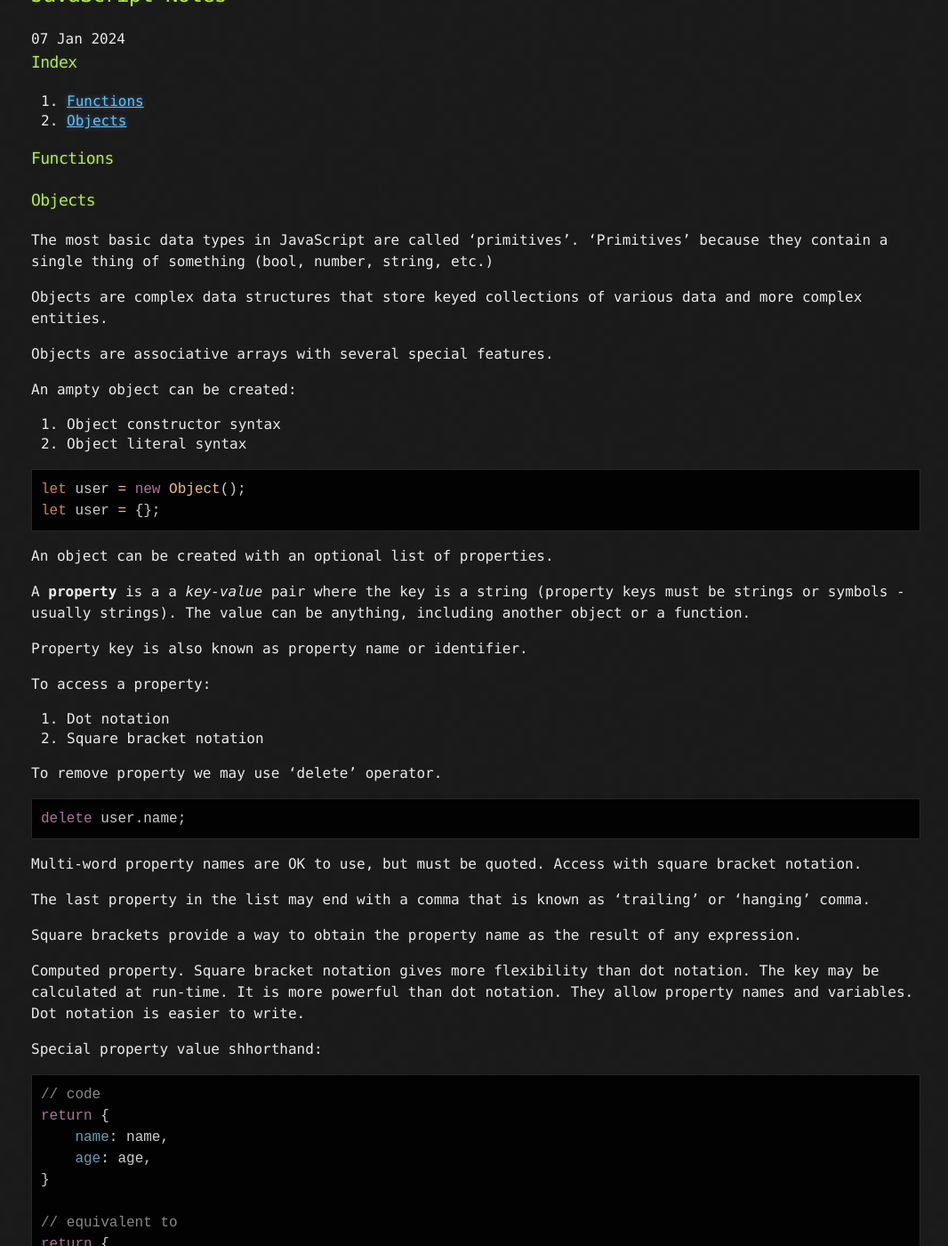
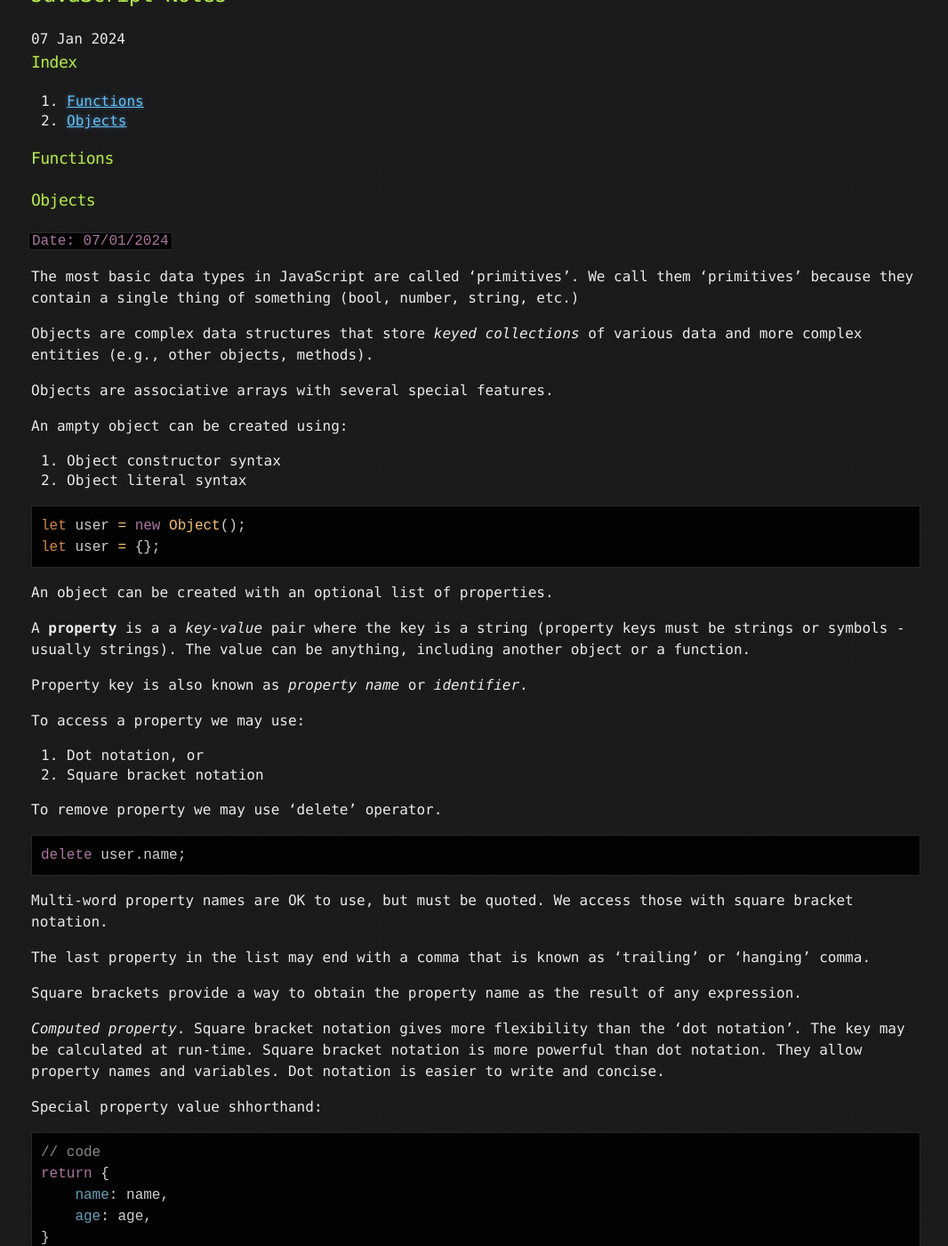
Before and after one commit to miomirparipovic/bytenoir, a Jekyll site: the page built from _posts/javascript/2024-01-07-js-notes.md, in a window 1280 px wide and 1400 px high, scrolled down 195 px. Shown: the whole window at 89% size, without its empty margins (105-1171 px from the left). Built offline with Jekyll 4.4.1, drawn with Linux system fonts in a browser that asks for light colours; some of the changed text lies outside the part shown.

Commit message:
modify post js notes

````diff
--- a/_posts/javascript/2024-01-07-js-notes.md
+++ b/_posts/javascript/2024-01-07-js-notes.md
@@ -13,14 +13,15 @@ published: true
 
 
 ### Objects
+`Date: 07/01/2024`
 
-The most basic data types in JavaScript are called 'primitives'. 'Primitives' because they contain a single thing of something (bool, number, string, etc.)
+The most basic data types in JavaScript are called 'primitives'. We call them 'primitives' because they contain a single thing of something (bool, number, string, etc.)
 
-Objects are complex data structures that store keyed collections of various data and more complex entities.
+Objects are complex data structures that store *keyed collections* of various data and more complex entities (e.g., other objects, methods).
 
 Objects are associative arrays with several special features.
 
-An ampty object can be created:
+An ampty object can be created using:
 
 1. Object constructor syntax
 2. Object literal syntax
@@ -34,11 +35,11 @@ An object can be created with an optional list of properties.
 
 A **property** is a a *key-value* pair where the key is a string (property keys must be strings or symbols - usually strings). The value can be anything, including another object or a function.
 
-Property key is also known as property name or identifier.
+Property key is also known as *property name* or *identifier*.
 
-To access a property:
+To access a property we may use:
 
-1. Dot notation
+1. Dot notation, or
 2. Square bracket notation
 
 To remove property we may use 'delete' operator.
@@ -47,13 +48,13 @@ To remove property we may use 'delete' operator.
 delete user.name;
 ```
 
-Multi-word property names are OK to use, but must be quoted. Access with square bracket notation.
+Multi-word property names are OK to use, but must be quoted. We access those with square bracket notation.
 
 The last property in the list may end with a comma that is known as 'trailing' or 'hanging' comma.
 
 Square brackets provide a way to obtain the property name as the result of any expression.
 
-Computed property. Square bracket notation gives more flexibility than dot notation. The key may be calculated at run-time. It is more powerful than dot notation. They allow property names and variables. Dot notation is easier to write.
+*Computed property*. Square bracket notation gives more flexibility than the 'dot notation'. The key may be calculated at run-time. Square bracket notation is more powerful than dot notation. They allow property names and variables. Dot notation is easier to write and concise.
 
 Special property value shhorthand:
 
````
Also changed, not shown: other parts of _posts/javascript/2024-01-07-js-notes.md (+4 -4 lines).
